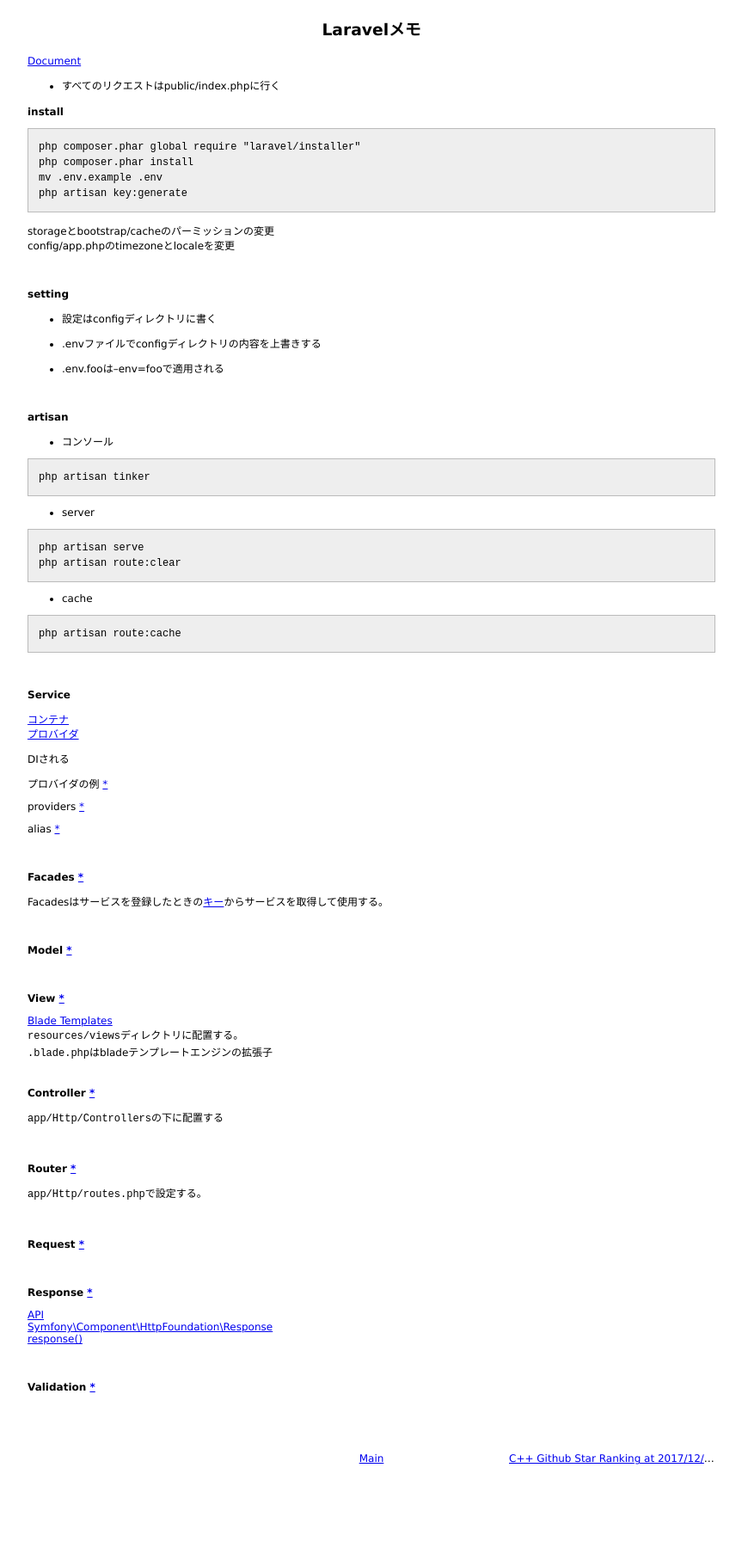
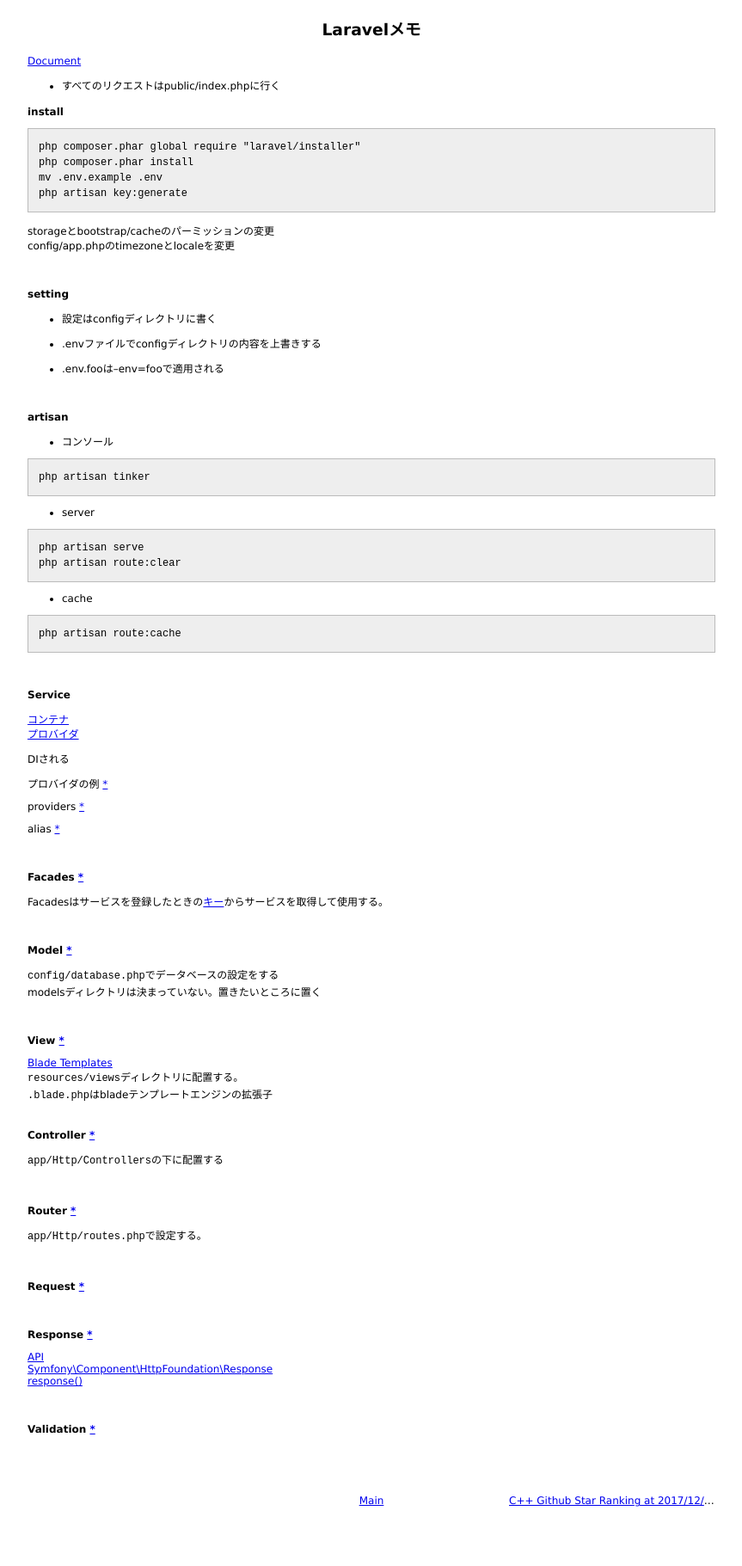
Before and after one commit to 38elements/38elements.github.com, a Jekyll site: the page built from _posts/2018-01-12-laravel.md, in a window 1280 px wide. Shown: the whole page at 86% size, without its empty margins (208-1071 px from the left). Built offline with Jekyll 4.4.1, drawn with Linux system fonts in a browser that asks for light colours; before the commit the page ends 1772 px from its top, so only the background shows below that.

Commit message:
Update 2018-01-12-laravel.md

```diff
--- a/_posts/2018-01-12-laravel.md
+++ b/_posts/2018-01-12-laravel.md
@@ -76,6 +76,9 @@ Facadesはサービスを登録したときの[キー](https://laravel.com/docs/
 
 #### Model [\*](https://laravel.com/docs/5.5/eloquent)
 
+`config/database.php`でデータベースの設定をする
+modelsディレクトリは決まっていない。置きたいところに置く
+
 <br>
 
 #### View [\*](https://laravel.com/docs/5.5/views)
```
